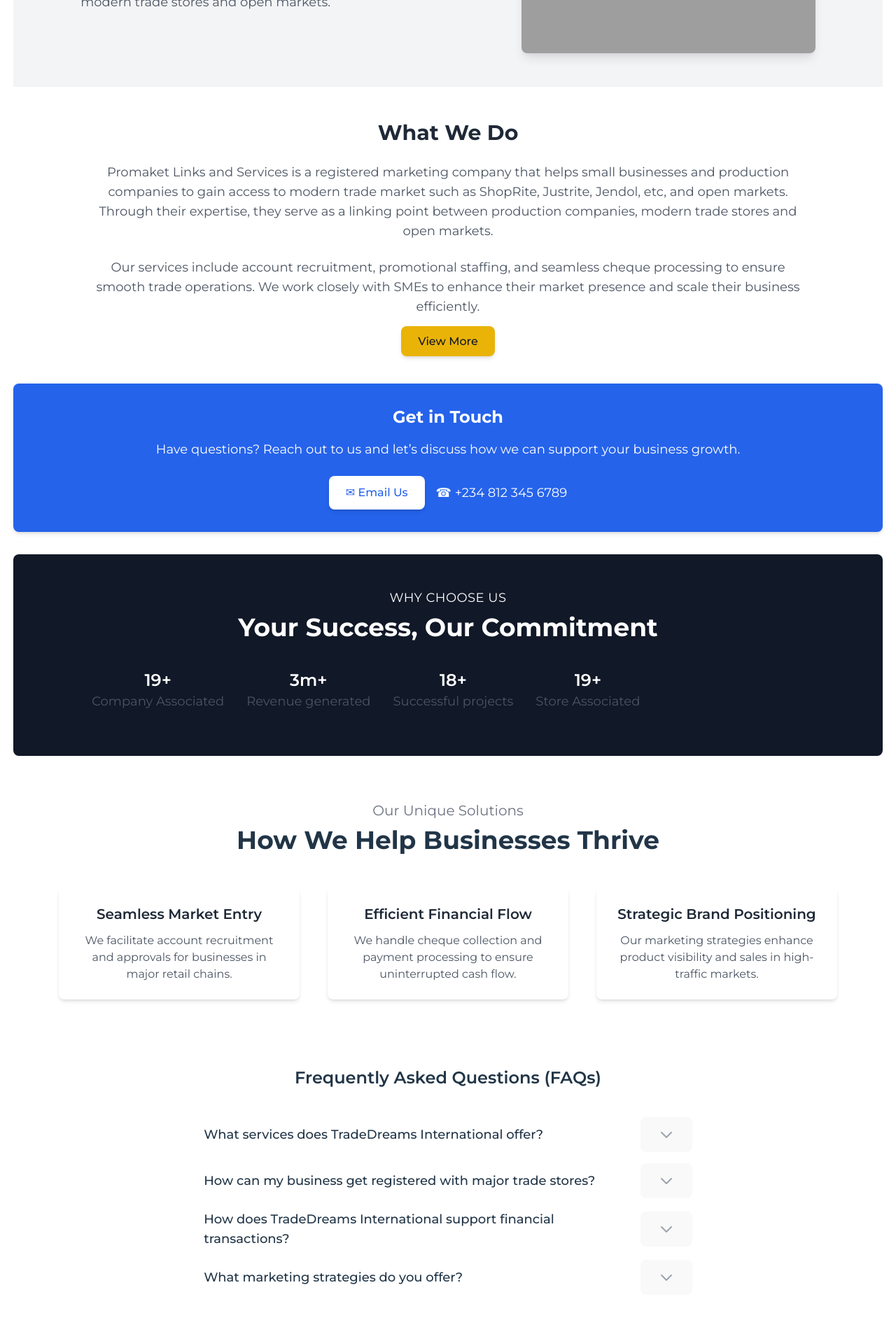
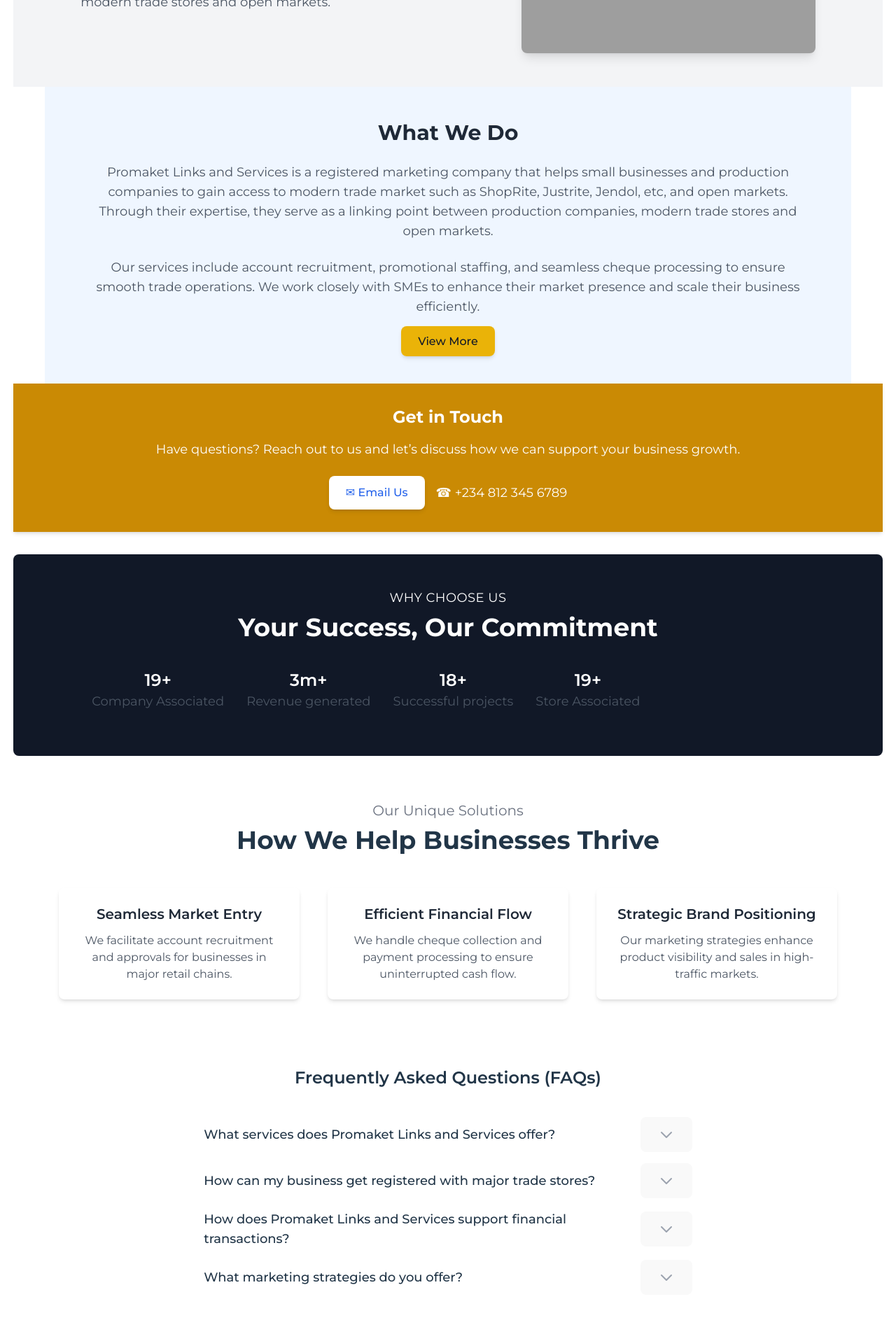
Before and after one commit to ifeoluwajohz/Pro-Market-Links-And-Services, a React (Vite) app: page / in a window 1280 px wide. Shown: the part 360-2256 px from the top of the page at 70% size. Built offline with nearby package versions, Linux system fonts and the light colour scheme; grey boxes are pictures that could not be loaded.

Commit message:
finishline from joy side

```diff
--- a/src/App.jsx
+++ b/src/App.jsx
@@ -8,7 +8,7 @@
 import About from './components/About';
 import Services from './components/Services';
 import Faq from './components/Faq';
-import TermsAndConditions from './components/TermsAndConditions'
+// import TermsAndConditions from './components/TermsAndConditions'
 
 function App() {
 
@@ -20,7 +20,7 @@
         <Route path='/' element={<Home />} />
         <Route path='/about' element={<About />} />
         <Route path='/service' element={<Services />} />
-        <Route path='/terms' element={<TermsAndConditions />} />
+        {/* <Route path='/terms' element={<TermsAndConditions />} /> */}
 
       </Routes>
 
--- a/src/components/Faq.jsx
+++ b/src/components/Faq.jsx
@@ -5,15 +5,15 @@
 
   const faqs = [
     {
-      question: "What services does TradeDreams International offer?",
+      question: "What services does Promaket Links and Services offer?",
       answer: "We specialize in connecting SMEs and production companies with modern trade markets, ensuring smooth registration, strategic product placement, and payment facilitation."
     },
     {
       question: "How can my business get registered with major trade stores?",
-      answer: "TradeDreams International assists in securing approvals and facilitating the registration process with retail chains such as ShopRite, Justrite, and Jendol."
+      answer: "Promaket Links and Services assists in securing approvals and facilitating the registration process with retail chains such as ShopRite, Justrite, and Jendol."
     },
     {
-      question: "How does TradeDreams International support financial transactions?",
+      question: "How does Promaket Links and Services support financial transactions?",
       answer: "We help businesses manage cheque collections, ensure timely payments, and maintain seamless financial operations with trade partners."
     },
     {
--- a/src/components/Home.jsx
+++ b/src/components/Home.jsx
@@ -39,7 +39,7 @@
       </div>
 
       {/* About Our Services */}
-      <div className="max-w-6xl mx-auto px-6 md:px-16 py-12 text-center">
+      <div className="max-w-6xl mx-auto px-6 md:px-16 py-12 text-center bg-blue-50">
         <h2 className="text-3xl font-bold text-gray-800 mb-6">What We Do</h2>
         <p className="text-lg text-gray-600 mb-6">
         Promaket Links and Services is a registered marketing company that helps small businesses and production companies to gain access to modern trade market such as ShopRite, Justrite, Jendol, etc, and open markets. Through their expertise, they serve as a linking point between production companies, modern trade stores and open markets.
@@ -48,13 +48,13 @@
           Our services include account recruitment, promotional staffing, and seamless cheque processing to ensure smooth trade operations.
           We work closely with SMEs to enhance their market presence and scale their business efficiently.
         </p>
-        <Link to="/about" className="bg-yellow-500 text-gray-900 px-6 py-3 rounded-lg shadow-md hover:bg-yellow-600 transition">
+        <Link to="/about" className="bg-yellow-500 text-gray-900 px-6 py-3 rounded-lg shadow-md hover:bg-white transition">
           View More
         </Link>
       </div>
 
       {/* Quick Contact Section */}
-      <div className="bg-blue-600 py-8 px-6 md:px-16 lg:px-24 text-center text-white rounded-lg shadow-md">
+      <div className="bg-yellow-600 py-8 px-6 md:px-16 lg:px-24 text-center text-white shadow-md">
         <h2 className="text-2xl font-bold mb-4">Get in Touch</h2>
         <p className="text-lg mb-6">Have questions? Reach out to us and let’s discuss how we can support your business growth.</p>
         <div className="flex flex-col md:flex-row justify-center items-center gap-4">
```
